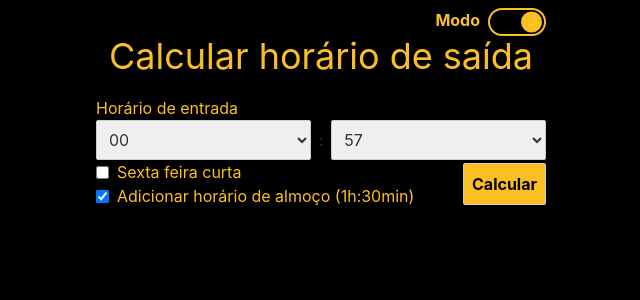
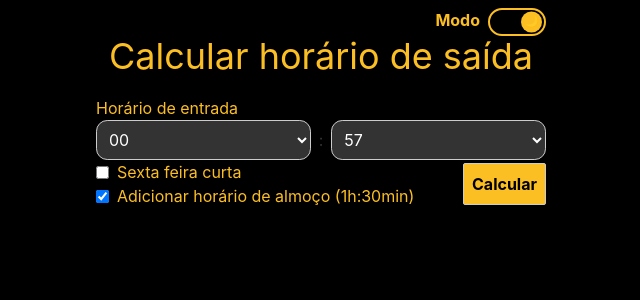
Before and after one commit to Tiago-israel/ponto-svelte, a Svelte app: page / in a window 1280 px wide. Shown: the top 300 px of the page, without its empty margins (319-959 px from the left). Built offline with nearby package versions, Linux system fonts and the light colour scheme.

Commit message:
css select

```diff
--- a/src/App.svelte
+++ b/src/App.svelte
@@ -110,7 +110,9 @@
     let endTimeStr = `${
       start.getHours() < 10 ? `0${start.getHours()}h` : `${start.getHours()}h`
     } : ${
-      start.getMinutes() < 10 ? `0${start.getMinutes()}min` : `${start.getMinutes()}min`
+      start.getMinutes() < 10
+        ? `0${start.getMinutes()}min`
+        : `${start.getMinutes()}min`
     }`;
 
     const endDate = start;
@@ -271,6 +273,12 @@
       .clock-content {
         border-color: #000;
       }
+
+      .select {
+        background-color: #333333;
+        color: #ffffff;
+        border-radius: 0.7em;
+      }
     }
 
     &.light {
@@ -297,6 +305,10 @@
       .result-text {
         color: $color-light;
       }
+
+      .select {
+        border-radius: 0.7em;
+      }
     }
   }
 </style>
```
